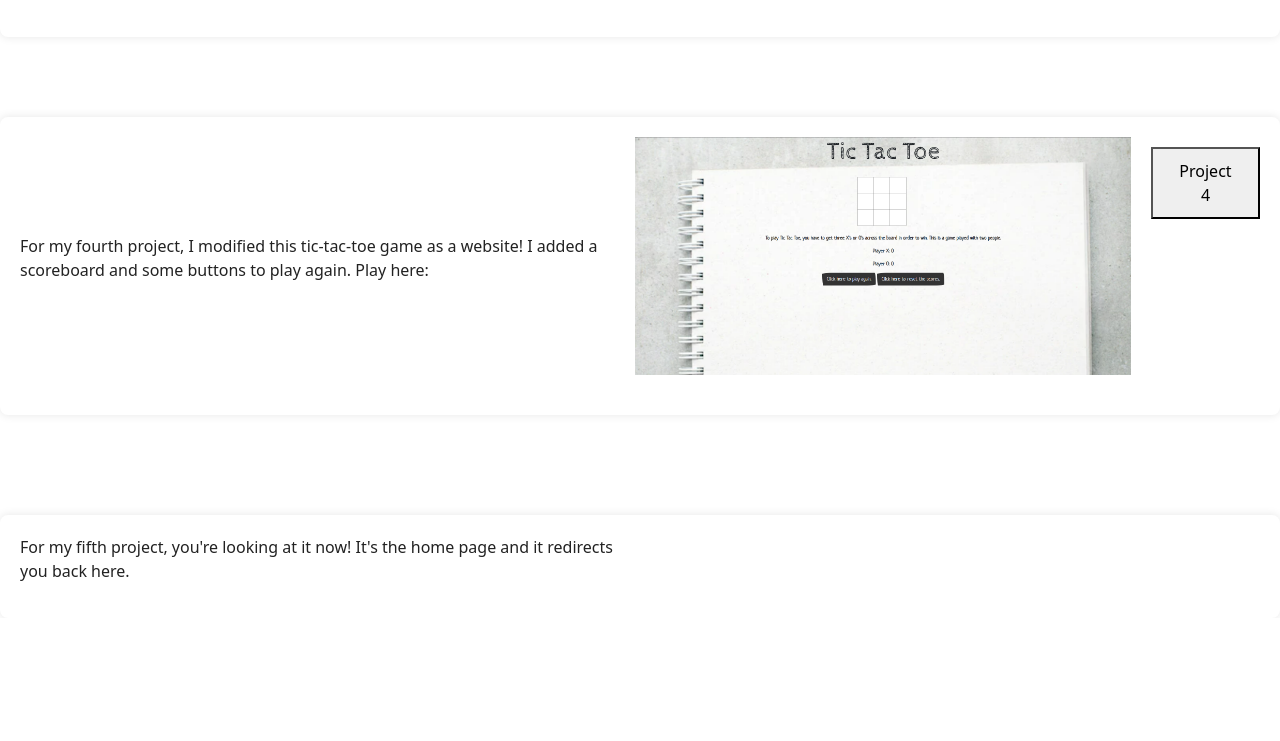
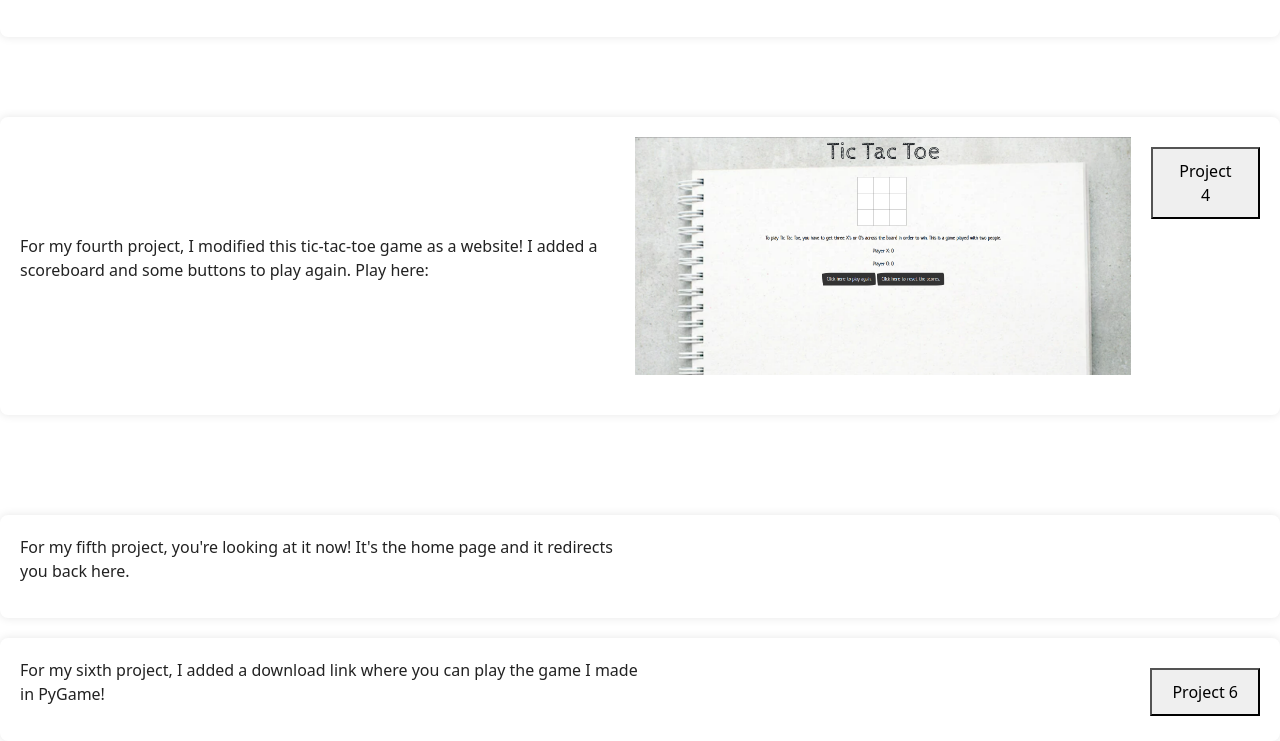
Before and after one commit to tcargill1/tc-website, a website: page my_website/public/index.html in a window 1280 px wide. Shown: the part 1200-1941 px from the top of the page. Before the commit the page ends 1818 px from the top, so only its background shows below. Drawn offline with nearby package versions, Linux system fonts and the light colour scheme; a web font is replaced by a local one.

Commit message:
Testing p6

```diff
--- a/my_website/public/index.html
+++ b/my_website/public/index.html
@@ -94,5 +94,10 @@
           <p>For my fifth project, you're looking at it now! It's the home page and it redirects you back here.</p>
         </section>
 
+        <section class="project-6">
+          <p>For my sixth project, I added a download link where you can play the game I made in PyGame!</p>
+
+          <button class="project-6-button" type="button" class="btn btn-secondary"><a href="/p6">Project 6</a></button>
+      </section>
         <script src="https://cdn.jsdelivr.net/npm/bootstrap@5.1.3/dist/js/bootstrap.bundle.min.js"></script>
     </body>
```
